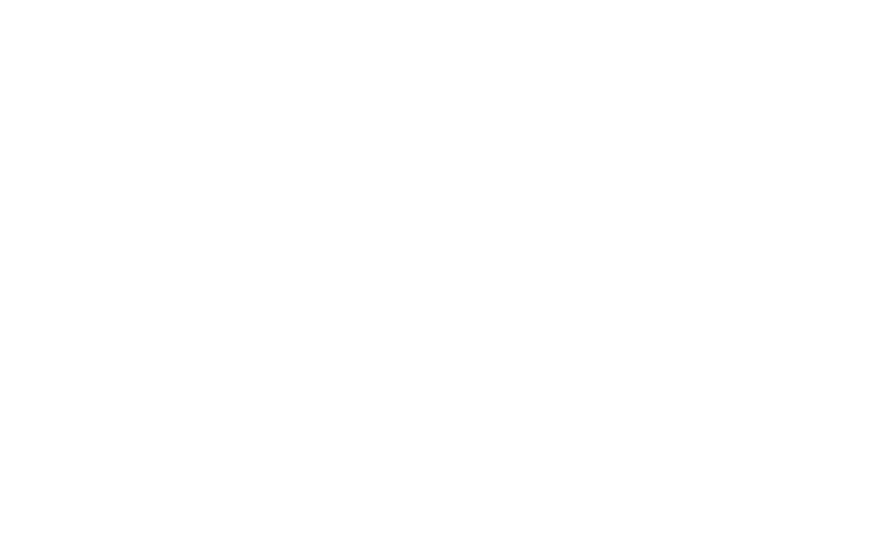
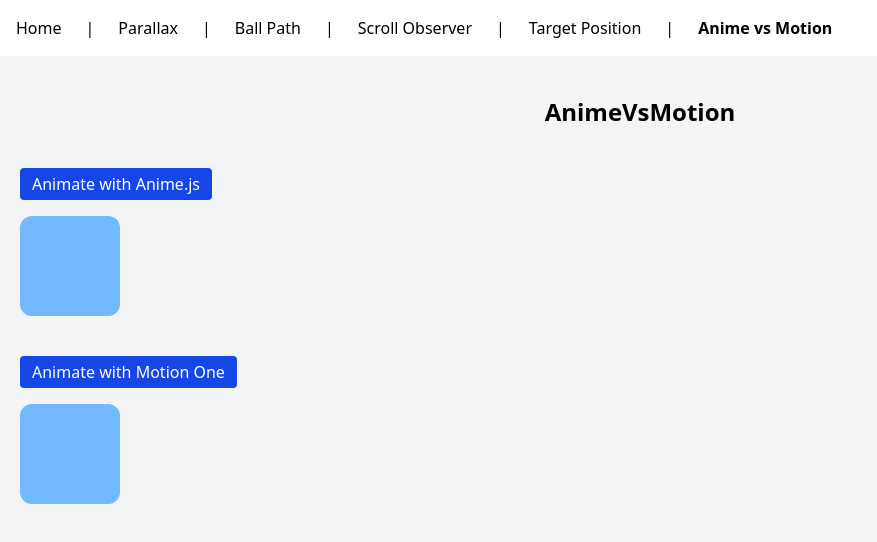
Before and after one commit to princesuke/my-animation-demo-solution, a React (Vite) app: page /anime-vs-motion in a window 1280 px wide. Before the commit this address had no page. Shown: the top 542 px of the page, without its empty margins (0-877 px from the left). Built offline with nearby package versions, Linux system fonts and the light colour scheme.

Commit message:
feat: add anime box vs motion

```diff
--- a/package.json
+++ b/package.json
@@ -12,6 +12,7 @@
   "dependencies": {
     "@tailwindcss/vite": "^4.1.11",
     "animejs": "^4.0.2",
+    "motion": "^12.23.12",
     "react": "^19.1.0",
     "react-dom": "^19.1.0",
     "react-router": "^7.7.0",
--- a/src/App.jsx
+++ b/src/App.jsx
@@ -5,6 +5,7 @@
 import BallPathPage from "./pages/BallPathPage";
 import ScrollObserverPage from "./pages/ScrollObserverPage";
 import TargetPositionPage from "./pages/TargetPositionPage";
+import AnimeVSMotionPage from "./pages/AnimeVSMotion";
 
 export default function App() {
   return (
@@ -16,6 +17,7 @@
           <Route path="ball-path" element={<BallPathPage />} />
           <Route path="scroll-observer" element={<ScrollObserverPage />} />
           <Route path="target-position" element={<TargetPositionPage />} />
+          <Route path="anime-vs-motion" element={<AnimeVSMotionPage />} />
         </Route>
       </Routes>
     </BrowserRouter>
--- /dev/null
+++ b/src/components/animeVsMotion/AnimeBox.jsx
@@ -0,0 +1,86 @@
+import { useRef, useState } from "react";
+import { animate } from "animejs";
+import { motion } from "motion/react";
+
+// https://animejs.com/documentation/animation/tween-parameters/ease/
+
+export default function AnimeBox() {
+  const boxRef = useRef(null);
+
+  const [toggled, setToggled] = useState(false);
+
+  const handleClick = () => {
+    // animate(boxRef.current, {
+    //   translateX: 150,
+    //   rotate: "1turn",
+    //   scale: 1.2,
+    //   backgroundColor: "#fd79a8",
+    //   duration: 1000,
+    //   ease: "easeInOutQuad",
+    // });
+    animate(
+      ".box",
+      toggled
+        ? {
+            translateX: 0,
+            rotate: "0turn",
+            scale: 1,
+            backgroundColor: "#74b9ff",
+            duration: 1000,
+            ease: "inOut",
+            // delay: stagger(300),
+          }
+        : {
+            translateX: 150,
+            rotate: "1turn",
+            scale: 1.2,
+            backgroundColor: "#fd79a8",
+            duration: 1000,
+            ease: "inOut",
+            // delay: stagger(300),
+          }
+    );
+    setToggled(!toggled);
+
+    // animate(".box", {
+    //   opacity: [0, 1],
+    //   translateY: [40, 0],
+    //   delay: stagger(120),
+    //   duration: 600,
+    //   ease: "easeOutCubic",
+    //   loop: true,
+    // });
+  };
+
+  return (
+    <div className="px-5">
+      <button
+        className="bg-blue-700 px-3 py-1 text-white rounded-sm cursor-pointer"
+        onClick={handleClick}
+        style={{ marginBottom: "1rem" }}
+      >
+        Animate with Anime.js
+      </button>
+      <div
+        ref={boxRef}
+        className="box"
+        style={{
+          width: "100px",
+          height: "100px",
+          backgroundColor: "#74b9ff",
+          borderRadius: "12px",
+        }}
+      ></div>
+
+      {/* <div
+        className="box"
+        style={{
+          width: "100px",
+          height: "100px",
+          backgroundColor: "#74b9ff",
+          borderRadius: "12px",
+        }}
+      ></div> */}
+    </div>
+  );
+}
--- /dev/null
+++ b/src/components/animeVsMotion/MotionBox.jsx
@@ -0,0 +1,41 @@
+import { useState } from "react";
+import { motion } from "motion/react";
+
+export default function MotionBox() {
+  const [animate, setAnimate] = useState(false);
+
+  return (
+    <div className="px-5">
+      <button
+        className="bg-blue-700 px-3 py-1 text-white rounded-sm cursor-pointer"
+        onClick={() => setAnimate(!animate)}
+        style={{ marginBottom: "1rem" }}
+      >
+        Animate with Motion One
+      </button>
+      <motion.div
+        animate={
+          animate
+            ? {
+                x: 150,
+                rotate: 360,
+                scale: 1.2,
+                backgroundColor: "#fd79a8",
+              }
+            : {
+                x: 0,
+                rotate: 0,
+                scale: 1,
+                backgroundColor: "#74b9ff",
+              }
+        }
+        transition={{ duration: 1, ease: "easeInOut" }}
+        style={{
+          width: "100px",
+          height: "100px",
+          borderRadius: "12px",
+        }}
+      />
+    </div>
+  );
+}
--- a/src/layout/MainLayout.jsx
+++ b/src/layout/MainLayout.jsx
@@ -59,6 +59,14 @@
             onBeforeNavigate={handleBeforeNavigate}
           >
             Target Position
+          </TransitionLink>{" "}
+          |
+          <TransitionLink
+            to="/anime-vs-motion"
+            className="hover:underline"
+            onBeforeNavigate={handleBeforeNavigate}
+          >
+            Anime vs Motion
           </TransitionLink>
         </nav>
       </div>
--- /dev/null
+++ b/src/pages/AnimeVSMotion.jsx
@@ -0,0 +1,12 @@
+import AnimeBox from "../components/animeVsMotion/AnimeBox";
+import MotionBox from "../components/animeVsMotion/MotionBox";
+
+export default function AnimeVSMotionPage() {
+  return (
+    <div className="min-h-screen bg-gray-100 py-10 space-y-10">
+      <h1 className="text-2xl font-bold text-center">AnimeVsMotion</h1>
+      <AnimeBox />
+      <MotionBox />
+    </div>
+  );
+}
```
Also changed, not shown: 2 other files (tests, documents, lock files or other folders).
